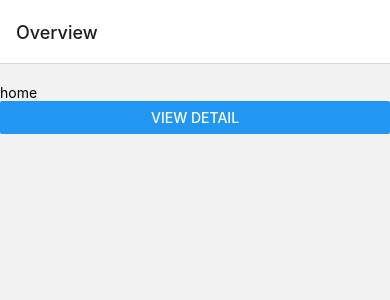
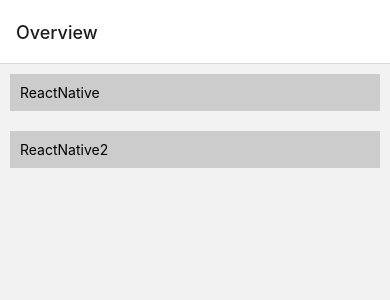
Before and after one commit to WuanC/Learn-React-Native, a React Native app: screen /home in a window 390 px wide. Shown: the top 300 px of the page. Built offline with nearby package versions, Linux system fonts and the light colour scheme.

Commit message:
feat: pass param

```diff
--- a/components/reviews/detail.tsx
+++ b/components/reviews/detail.tsx
@@ -1,6 +1,6 @@
 import { Button, StyleSheet, Text, View } from "react-native";
 import { OPENSANS_REGULAR } from "../../ultis/constant";
-import { NavigationProp, useNavigation } from "@react-navigation/native";
+import { NavigationProp, RouteProp, useNavigation, useRoute } from "@react-navigation/native";
 
 const styles = StyleSheet.create({
     review: {
@@ -11,11 +11,14 @@ const styles = StyleSheet.create({
 
 const DetailScreen = () => {
     const navigation : NavigationProp<RootStackParamList> = useNavigation()
+    const route : RouteProp<RootStackParamList, 'review-detail'> = useRoute()
     return(
-        <View>
-            <Text style={styles.review}>detail </Text>
+        <View style={{backgroundColor: "#ccc", margin: 10, padding: 10}}>
+            <Text style ={styles.review} >Id: {route.params?.id} </Text>
+            <Text style ={styles.review}>Title: {route.params?.title} </Text>
+            <Text style ={styles.review}>Star {route.params?.star} </Text>
             <Button
-                title="view detail"
+                title="view Home"
                 onPress={() => navigation.navigate("home")}
 
             />
--- a/components/reviews/home.tsx
+++ b/components/reviews/home.tsx
@@ -1,18 +1,47 @@
 import { NavigationProp, useNavigation } from "@react-navigation/native";
-import { Button, Text, View } from "react-native";
+import { useState } from "react";
+import { Button, FlatList, StyleSheet, Text, TouchableOpacity, View } from "react-native";
+import { globalStyles } from "../../ultis/constant";
+
+interface IReview{
+    id: number;
+    title: string,
+    star: number,
+}
+
 
 const HomeScreen = () => {
+    const navigation : NavigationProp<RootStackParamList> = useNavigation()
+    const [reviews, setReviews] = useState<IReview[]>([
+        {id: 1, title: "ReactNative", star: 5},
+        {id:2, title: "ReactNative2", star: 3},
 
-    const navigation : NavigationProp<RootStackParamList> = useNavigation()
-
+    ])
     return(
         <View>
-            <Text style = {{paddingTop: 20}}>home </Text>
-            <Button
-                title="View Detail"
-                onPress={() => navigation.navigate("review-detail")}
+            <FlatList
+                data={reviews}
+                keyExtractor={(item) => item.id + ""}
+                renderItem={({item}) => {
+                    return(
+                        <TouchableOpacity
+                            onPress={() => navigation.navigate("review-detail", item)}
+                        >
+                            <View style= {[styles.reviewItem]}>
+                                <Text>{item.title}</Text>
+                            </View>
+                        </TouchableOpacity>
+                    )
+                }}
             />
         </View>
     );
 }
+const styles = StyleSheet.create({
+    reviewItem: {
+        backgroundColor: "#ccc",
+        padding: 10,
+        margin: 10,
+    }
+})
 export default HomeScreen
--- a/types/route.d.ts
+++ b/types/route.d.ts
@@ -1,6 +1,6 @@
 type  RootStackParamList = {
     "home" : undefined
-    "review-detail" : undefined
+    "review-detail" : {id: number; title: string; star: number;} | undefined;
 };
 declare global{
     namespace ReactNavigation{
```
